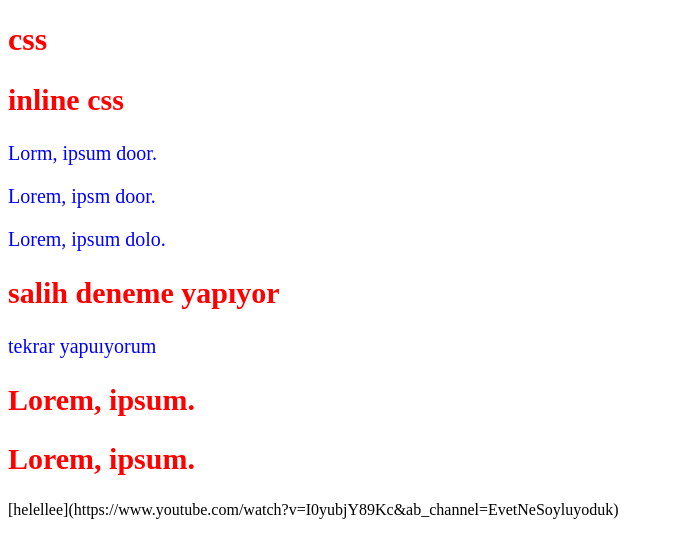
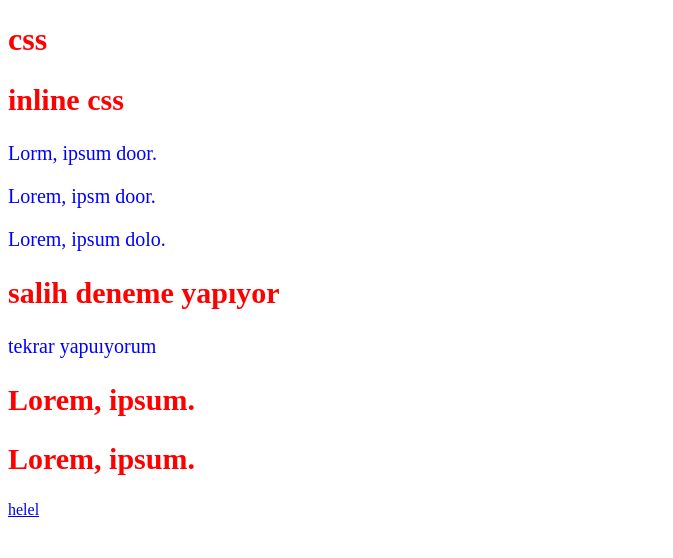
Before and after one commit to salihdemirkilic/css, a plain HTML site: page index.html in a window 1280 px wide. Shown: the whole page, without its empty margins (0-673 px from the left). Drawn offline with Linux system fonts and the light colour scheme.

```diff
--- a/index.html
+++ b/index.html
@@ -23,7 +23,7 @@
  <p>tekrar yapuıyorum</p>
 <h2>Lorem, ipsum.</h2>
 <h2>Lorem, ipsum.</h2>
-[helellee](https://www.youtube.com/watch?v=I0yubjY89Kc&ab_channel=EvetNeSoyluyoduk)
+<a href="https://www.youtube.com/watch?v=I0yubjY89Kc&ab_channel=EvetNeSoyluyoduk">helel</a>
 
 
 
```
Also changed, not shown: 1 other file.
